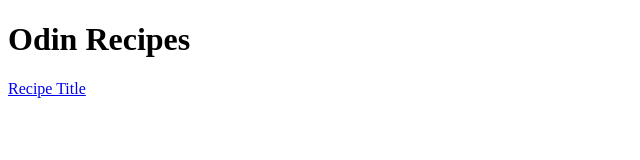
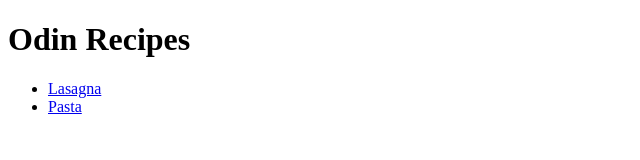
Before and after one commit to CalZooma8071/odin-recipes, a plain HTML site: page index.html in a window 1280 px wide. Shown: the whole page, without its empty margins (0-640 px from the left). Drawn offline with Linux system fonts and the light colour scheme.

Commit message:
added pasta recipe

```diff
--- a/index.html
+++ b/index.html
@@ -6,6 +6,10 @@
 
 <body>
     <h1> Odin Recipes</h1>
-    <a href="recipes/recipename.html">Recipe Title</a>
+
+        <ul>
+            <li><a href="recipes/lasagna.html">Lasagna</a></li>
+            <li><a href="recipes/pasta.html">Pasta</a></li>
+        </ul>
 </body>
 </html>
```
